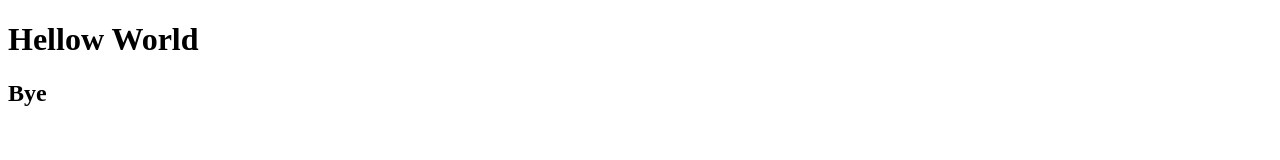
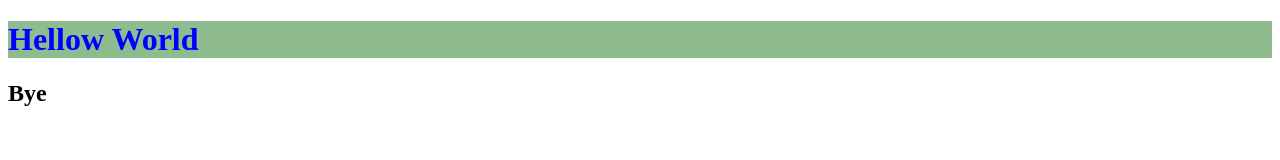
Before and after one commit to deepanpatel/deepanpatel.github.io, a plain HTML site: page index.html in a window 1280 px wide. Drawn offline with Linux system fonts and the light colour scheme.

Commit message:
file changed2

```diff
--- /dev/null
+++ b/index.css
@@ -0,0 +1,4 @@
+h1{
+    color: blue;
+    background-color: darkseagreen
+}
--- a/index.html
+++ b/index.html
@@ -1,6 +1,7 @@
 <!DOCTYPE html>
 <html lang="en">
 <head>
+    <link rel="stylesheet" type="text/css" href="index.css">
     <meta charset="UTF-8">
     <meta name="viewport" content="width=device-width, initial-scale=1.0">
     <meta http-equiv="X-UA-Compatible" content="ie=edge">
```
